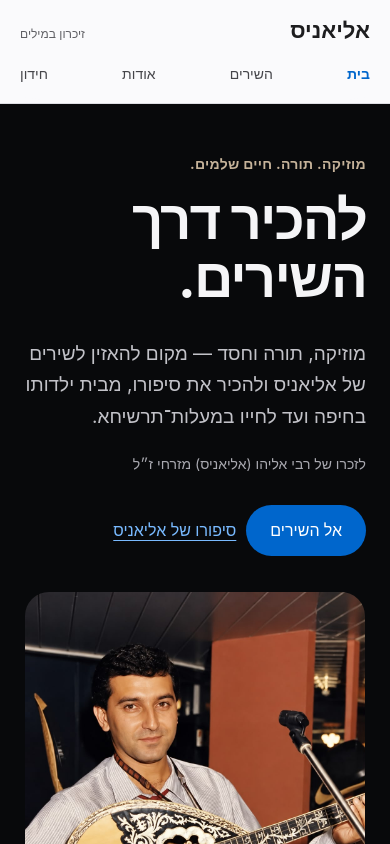
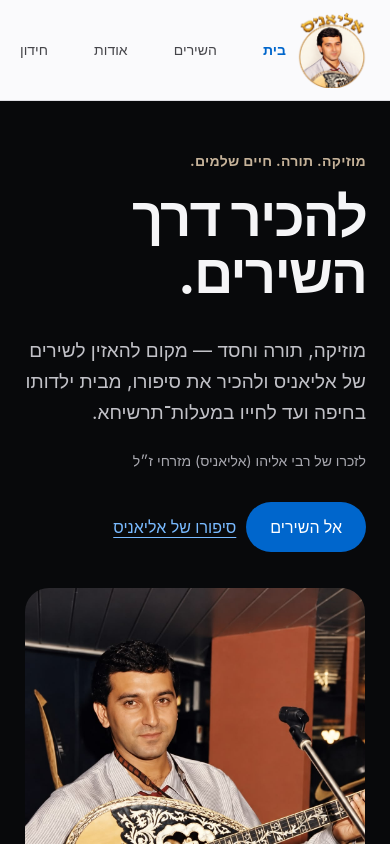
Before and after one commit to urielmizrahi91-svg/ElianisZikaron-FinalProject, a React (Vite) app: page / in a window 390 px wide. Shown: the top 844 px of the page. Built offline with nearby package versions, Linux system fonts and the light colour scheme.

Commit message:
design: replace header wordmark with arched portrait logo

```diff
--- a/src/App.tsx
+++ b/src/App.tsx
@@ -18,7 +18,9 @@ export default function App() {
         <div className="page">
           <a className="skip-link" href="#main-content">דילוג לתוכן</a>
           <header className="site-header">
-            <Link className="site-name" to="/">אליאניס<span>זיכרון במילים</span></Link>
+            <Link className="site-name" to="/" aria-label="אליאניס — לדף הבית">
+              <img className="site-logo" src="/elianis-logo.png" alt="אליאניס — דיוקן עם בוזוקי ושם בקשת זהובה" width={1254} height={1254} />
+            </Link>
             <nav className="site-nav" aria-label="ניווט ראשי">
               <NavLink to="/" end>בית</NavLink>
               <NavLink to="/songs">השירים</NavLink>
--- a/src/index.css
+++ b/src/index.css
@@ -26,8 +26,8 @@ button, a, input { -webkit-tap-highlight-color: transparent; }
   backdrop-filter: blur(18px);
   border-bottom: 1px solid #dedee3;
 }
-.site-name { display: flex; align-items: baseline; gap: 14px; font-size: 25px; font-weight: 750; color: #1d1d1f; text-decoration: none; }
-.site-name span { font-size: 12px; font-weight: 400; color: var(--muted); }
+.site-name { display: flex; flex-shrink: 0; align-items: center; text-decoration: none; border-radius: 12px; }
+.site-logo { display: block; width: 96px; height: auto; }
 .site-nav { display: flex; gap: 28px; }
 .site-nav a { color: #45454a; font-size: 14px; padding: 7px 0; text-decoration: none; }
 .site-nav a.active { color: var(--blue); font-weight: 650; }
@@ -133,8 +133,9 @@ button:disabled { cursor: default; }
 }
 @media (max-width: 600px) {
   .site-header { padding: 12px 20px; flex-wrap: wrap; gap: 8px; }
-  .site-name { width: 100%; justify-content: space-between; font-size: 22px; }
-  .site-nav { width: 100%; justify-content: space-between; gap: 16px; }
+  .site-name { width: auto; }
+  .site-logo { width: 76px; }
+  .site-nav { flex: 1; justify-content: space-between; gap: 12px; }
   .site-nav a { padding: 6px 0; }
   .intro { flex-direction: column; align-items: stretch; gap: 32px; min-height: 0; padding: 48px 24px 32px; }
   .intro h1 { font-size: clamp(48px, 14vw, 64px); }
```
Also changed, not shown: public/elianis-logo.png (added), 2 other files (tests, documents, lock files or other folders).
